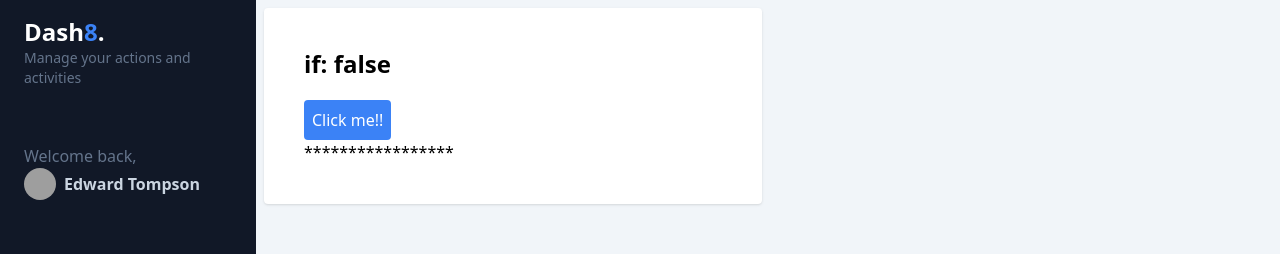
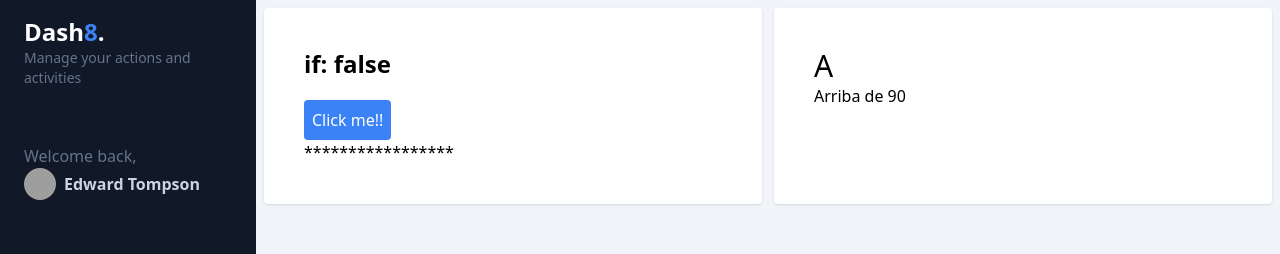
Before and after one commit to JCUrquiza/Angular17, an Angular app: page /dashboard/control-flow in a window 1280 px wide. Shown: the top 254 px of the page. Built offline with nearby package versions, Linux system fonts and the light colour scheme; grey boxes are pictures that could not be loaded.

Commit message:
Implementing new syntax of: switch using signals

```diff
--- a/src/app/dashboard/pages/control-flow/control-flow.component.html
+++ b/src/app/dashboard/pages/control-flow/control-flow.component.html
@@ -1,11 +1,8 @@
-
 <section class="grid grid-cols-1 md:grid-cols-2 gap-3">
 
   <!-- ngIf @if -->
   <div class="bg-white rounded shadow p-10">
-
     <h2 class="text-2xl font-bold mb-5">if: {{ showContent() }}</h2>
-
     <button class="p-2 bg-blue-500 rounded text-white" (click)="toggleContent()">
       Click me!!
     </button>
@@ -19,4 +16,21 @@
   </div>
 
 
+  <!-- ngSwitch @switch -->
+  <div class="bg-white rounded shadow p-10">
+    <h2 class="text-3xl">{{ grade() }}</h2>
+
+    @switch (grade()) {
+      @case ('A') {
+        <p>Arriba de 90</p>
+      }
+      @case ('B') {
+        <p>Arriba de 80</p>
+      }
+      @default {
+        <p>Reprobado</p>
+      }
+    }
+  </div>
+
 </section>
--- a/src/app/dashboard/pages/control-flow/control-flow.component.ts
+++ b/src/app/dashboard/pages/control-flow/control-flow.component.ts
@@ -1,4 +1,7 @@
 import { Component, signal } from '@angular/core';
+
+
+type Grade = 'A' | 'B' | 'F';
 
 @Component({
   standalone: true,
@@ -9,6 +12,7 @@
 export default class ControlFlowComponent {
 
   public showContent = signal(false);
+  public grade = signal<Grade>('A');
 
   public toggleContent() {
     this.showContent.update( value => !value );
```
